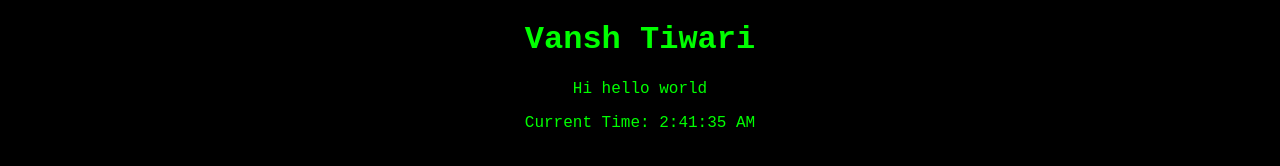
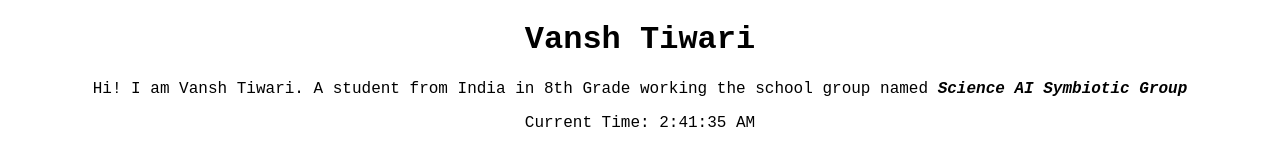
Before and after one commit to vid12064/vid12064.github.io, a plain HTML site: page index.html in a window 1280 px wide. Drawn offline with Linux system fonts and the light colour scheme.

Commit message:
Update index.html

```diff
--- a/index.html
+++ b/index.html
@@ -4,16 +4,16 @@
   <style>
     /* Add your CSS styles here for a techy design */
     body {
-      background-color: #000;
-      color: #00FF00;
-      font-family: "Courier New", monospace;
+
+     color: #Blue;
+      font-family: "Sans Serif", monospace;
       text-align: center;
     }
   </style>
 </head>
 <body>
   <h1>Vansh Tiwari</h1>
-  <p>Hi hello world</p>
+  <p>Hi! I am Vansh Tiwari. A student from India in 8th Grade working the school group named <B><I>Science AI Symbiotic Group</I></B></p>
 
   <div id="time"></div>
 
```
